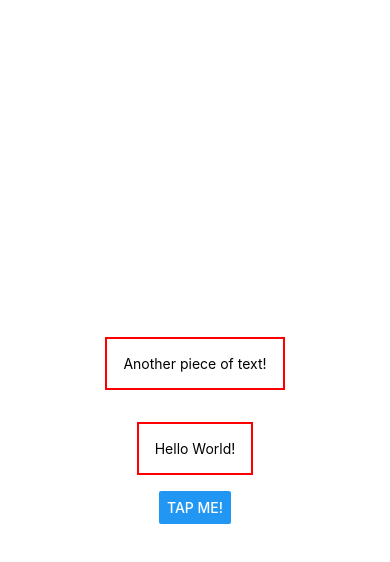
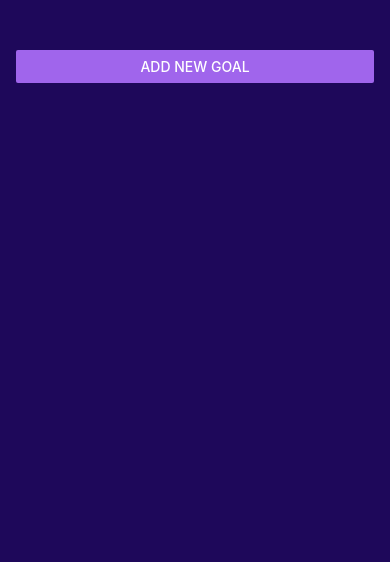
Before and after one commit to suryamaulana15/react-native-course, a React Native app: screen / in a window 390 px wide. Shown: the top 562 px of the page. Built offline with nearby package versions, Linux system fonts and the light colour scheme.

Commit message:
basics oke

```diff
--- a/App.js
+++ b/App.js
@@ -1,28 +1,89 @@
-import { StyleSheet, Text, View, Button } from "react-native";
+import {
+  StyleSheet,
+  Text,
+  View,
+  Button,
+  TextInput,
+  ScrollView,
+  FlatList,
+} from "react-native";
+import { useState } from "react";
+import { StatusBar } from "expo-status-bar";
+
+import GoalItem from "./components/GoalItem";
+import GoalInput from "./components/GoalInput";
+import { StatusBarStyle } from "expo-status-bar/src/StatusBar.types";
 
 export default function App() {
+  const [courseGoal, setCourseGoal] = useState([]);
+  const [modalIsVisible, setModalIsVisible] = useState(false);
+
+  function startAddGaolHandler() {
+    setModalIsVisible(true);
+  }
+
+  function endAddGaolHandler() {
+    setModalIsVisible(false);
+  }
+
+  function addGoalHandler(enteredGoalText) {
+    setCourseGoal((currentCourseGoal) => [
+      ...currentCourseGoal,
+      { text: enteredGoalText, id: Math.random().toString() },
+    ]);
+  }
+
+  function deleteGoalHandler(id) {
+    setCourseGoal((currentCourseGoal) => {
+      return currentCourseGoal.filter((goal) => goal.id !== id);
+    });
+  }
+
   return (
-    <View style={styles.container}>
-      <View>
-        <Text style={styles.dummyText}>Another piece of text!</Text>
+    <>
+      <StatusBar style={"light"} />
+      <View style={styles.appContainer}>
+        <Button
+          title={"Add New Goal"}
+          color={"#a065ec"}
+          onPress={startAddGaolHandler}
+        />
+        <GoalInput
+          onAddGoal={addGoalHandler}
+          visible={modalIsVisible}
+          onClose={endAddGaolHandler}
+        />
+        <View style={styles.listContainer}>
+          <FlatList
+            data={courseGoal}
+            renderItem={(itemData) => {
+              return (
+                <GoalItem
+                  text={itemData.item.text}
+                  id={itemData.item.id}
+                  onDeleteItem={deleteGoalHandler}
+                />
+              );
+            }}
+            keyExtractor={(item, index) => {
+              return item.id;
+            }}
+            alwaysBounceVertical={false}
+          />
+        </View>
       </View>
-      <Text style={styles.dummyText}>Hello World!</Text>
-      <Button title="Tap me!" />
-    </View>
+    </>
   );
 }
 
 const styles = StyleSheet.create({
-  container: {
+  appContainer: {
+    padding: 50,
+    paddingHorizontal: 16,
     flex: 1,
-    backgroundColor: "#fff",
-    alignItems: "center",
-    justifyContent: "center",
+    backgroundColor: "#1e085a",
   },
-  dummyText: {
-    margin: 16,
-    borderWidth: 2,
-    borderColor: "red",
-    padding: 16,
+  listContainer: {
+    flex: 8,
   },
 });
--- a/app.json
+++ b/app.json
@@ -5,6 +5,7 @@
     "version": "1.0.0",
     "orientation": "portrait",
     "icon": "./assets/icon.png",
+    "backgroundColor": "#1e085a",
     "userInterfaceStyle": "light",
     "splash": {
       "image": "./assets/splash.png",
--- /dev/null
+++ b/components/GoalInput.js
@@ -0,0 +1,87 @@
+import {
+  Button,
+  TextInput,
+  View,
+  StyleSheet,
+  Modal,
+  Image,
+} from "react-native";
+import { useState } from "react";
+
+function GoalInput({ onAddGoal, visible, onClose }) {
+  const [enteredGoalText, setEnteredGoalText] = useState("");
+
+  function goalInputHandler(enteredText) {
+    setEnteredGoalText(enteredText);
+  }
+
+  function addGoalHandler() {
+    onAddGoal(enteredGoalText);
+    setEnteredGoalText("");
+    onClose();
+  }
+
+  return (
+    <Modal visible={visible} animationType={"slide"}>
+      <View style={styles.inputContainer}>
+        <Image
+          style={styles.image}
+          source={require("../assets/images/goal.png")}
+        />
+        <TextInput
+          placeholder={"Your course goal!"}
+          style={styles.textField}
+          onChangeText={goalInputHandler}
+          value={enteredGoalText}
+        />
+        <View style={styles.buttonContainer}>
+          <View style={styles.button}>
+            <Button title={"Cancel"} onPress={onClose} color={"#f31282"} />
+          </View>
+          <View style={styles.button}>
+            <Button
+              title={"Add Goal"}
+              onPress={addGoalHandler}
+              color={"#b180f0"}
+            />
+          </View>
+        </View>
+      </View>
+    </Modal>
+  );
+}
+
+export default GoalInput;
+
+const styles = StyleSheet.create({
+  inputContainer: {
+    flexDirection: "column",
+    justifyContent: "center",
+    alignItems: "center",
+    padding: 16,
+    backgroundColor: "#311b6b",
+    flex: 1,
+  },
+  image: {
+    width: 100,
+    height: 100,
+    margin: 20,
+  },
+  buttonContainer: {
+    flexDirection: "row",
+    marginTop: 8,
+  },
+  button: {
+    width: 100,
+    marginHorizontal: 8,
+  },
+  textField: {
+    width: "100%",
+    borderWidth: 1,
+    borderColor: "#e4d0ff",
+    backgroundColor: "#e4d0ff",
+    borderRadius: 6,
+    padding: 16,
+    color: "#120438",
+  },
+});
--- /dev/null
+++ b/components/GoalItem.js
@@ -0,0 +1,32 @@
+import { Text, View, StyleSheet, Pressable } from "react-native";
+
+function GoalItem({ text, id, onDeleteItem }) {
+  return (
+    <View style={styles.goalItem}>
+      <Pressable
+        android_ripple={{ color: "#210644" }}
+        onPress={onDeleteItem.bind(this, id)}
+        style={({ pressed }) => pressed && styles.pressedItem}
+      >
+        <Text style={styles.goalItemText}>{text}</Text>
+      </Pressable>
+    </View>
+  );
+}
+
+export default GoalItem;
+
+const styles = StyleSheet.create({
+  goalItem: {
+    backgroundColor: "#5e0acc",
+    borderRadius: 8,
+    margin: 8,
+  },
+  pressedItem: {
+    opacity: 0.5,
+  },
+  goalItemText: {
+    color: "#ffffff",
+    padding: 8,
+  },
+});
```
Also changed, not shown: assets/images/goal.png (added).
